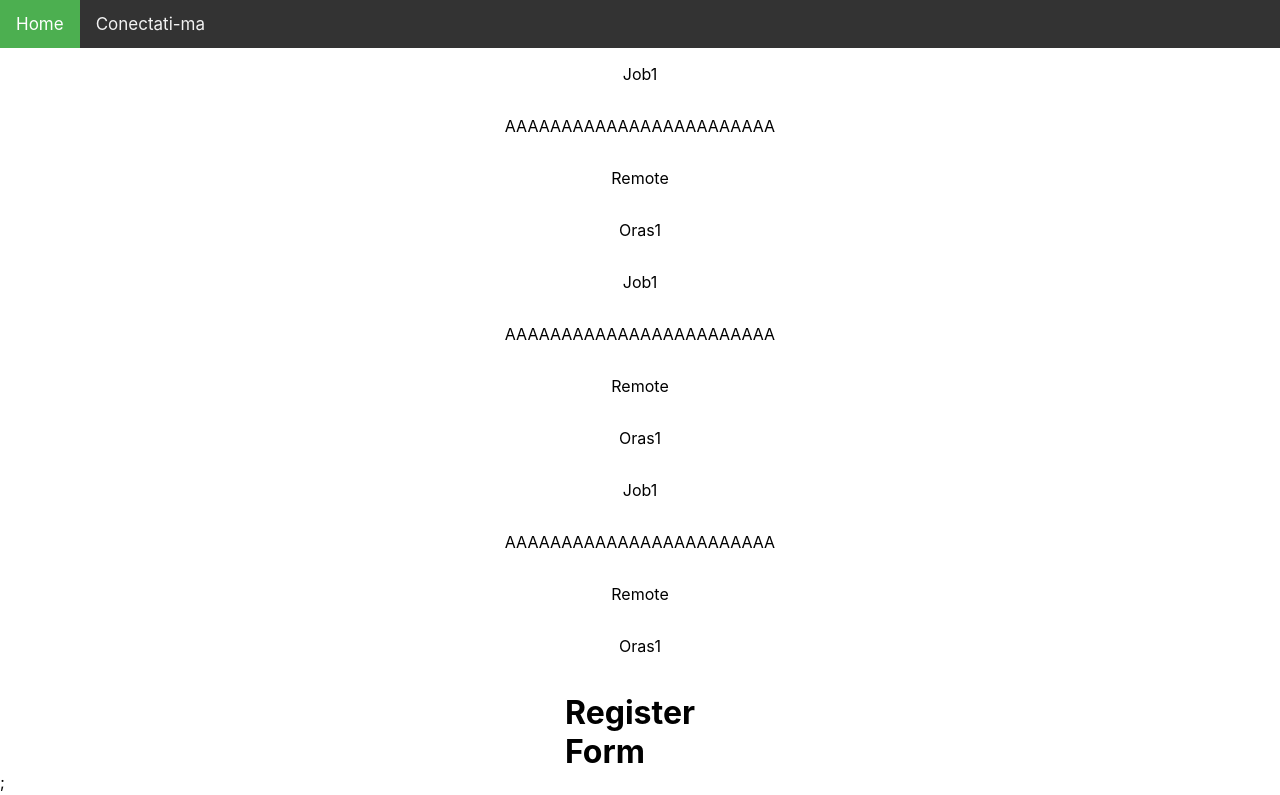
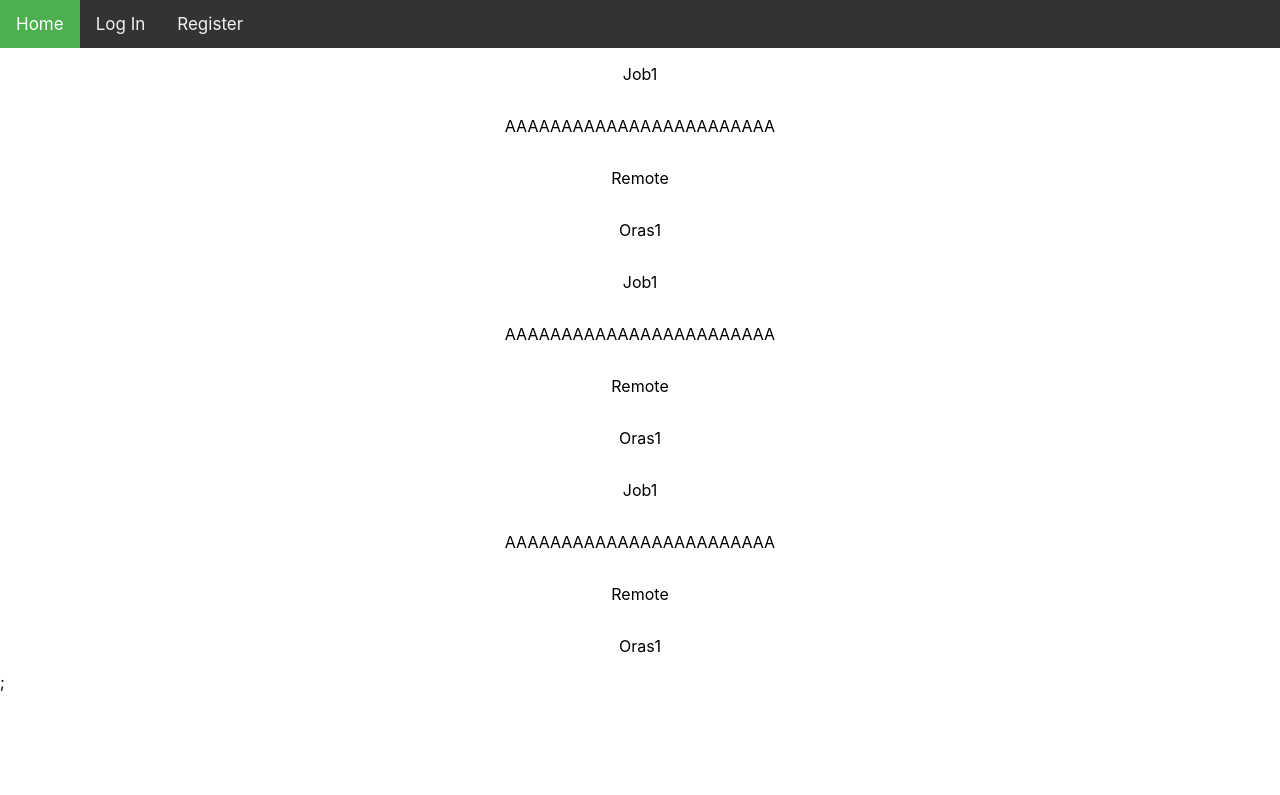
Before and after one commit to snokaru/student-connect, a React (Create React App) app in the folder frontend/: page / in a window 1280 px wide. Shown: the top 795 px of the page. Built offline with nearby package versions, Linux system fonts and the light colour scheme; the HTML template or start-up script is replaced by a standard one.

Commit message:
Add React Router package and basic routing
This patch aims to provide a basic React Router framework. Routing of
Login, Register and Home pages was added.

```diff
--- a/frontend/package.json
+++ b/frontend/package.json
@@ -9,6 +9,7 @@
     "axios": "^0.21.1",
     "react": "^17.0.2",
     "react-dom": "^17.0.2",
+    "react-router-dom": "^5.2.0",
     "react-scripts": "4.0.3",
     "reactstrap": "^8.9.0",
     "web-vitals": "^1.1.1"
--- a/frontend/src/App.js
+++ b/frontend/src/App.js
@@ -1,17 +1,35 @@
 import React from 'react'
+import LoginForm from "./components/LoginForm/LoginForm";
 import RegisterForm from './components/RegisterForm/RegisterForm';
 import UserState from './components/UserState/UserState';
 import Home from './components/Pages/Home';
 import NavBar from './components/Layout/Navbar/Navbar';
+import {
+  BrowserRouter as Router,
+  Switch,
+  Route,
+} from "react-router-dom";
+
+
 const App = () => {
+
   return (
-    <React.Fragment>
-      <UserState>
-      <NavBar></NavBar>
-      <Home/>
-      <RegisterForm/>
-      </UserState>
-    </React.Fragment>
+    <UserState>
+      <Router>
+        <NavBar />
+        <Switch>
+          <Route path="/login">
+            <LoginForm />
+          </Route>
+          <Route path="/register">
+            <RegisterForm />
+          </Route>
+          <Route path="/">
+            <Home/>
+          </Route>
+        </Switch>
+      </Router>
+    </UserState>
   );
 };
 
--- a/frontend/src/components/Layout/Navbar/Navbar.js
+++ b/frontend/src/components/Layout/Navbar/Navbar.js
@@ -1,12 +1,14 @@
-import React from 'react'
+import React from 'react';
 import classes from './Navbar.module.css';
+import { NavLink } from "react-router-dom";
 
 export const Navbar = () => {
     return (
         <div className={classes.topnav} id="myTopnav">
-  <a className={classes.active}>Home</a>
-  <a>Conectati-ma</a>
-</div>
-    )
+            <NavLink exact to="/" activeClassName={classes.active}>Home</NavLink>
+            <NavLink exact to="/login" activeClassName={classes.active}>Log In</NavLink>
+            <NavLink exact to="/register" activeClassName={classes.active}>Register</NavLink>
+        </div>
+    );
 }
-export default Navbar
+export default Navbar;
```
Also changed, not shown: 1 other file (tests, documents, lock files or other folders).
